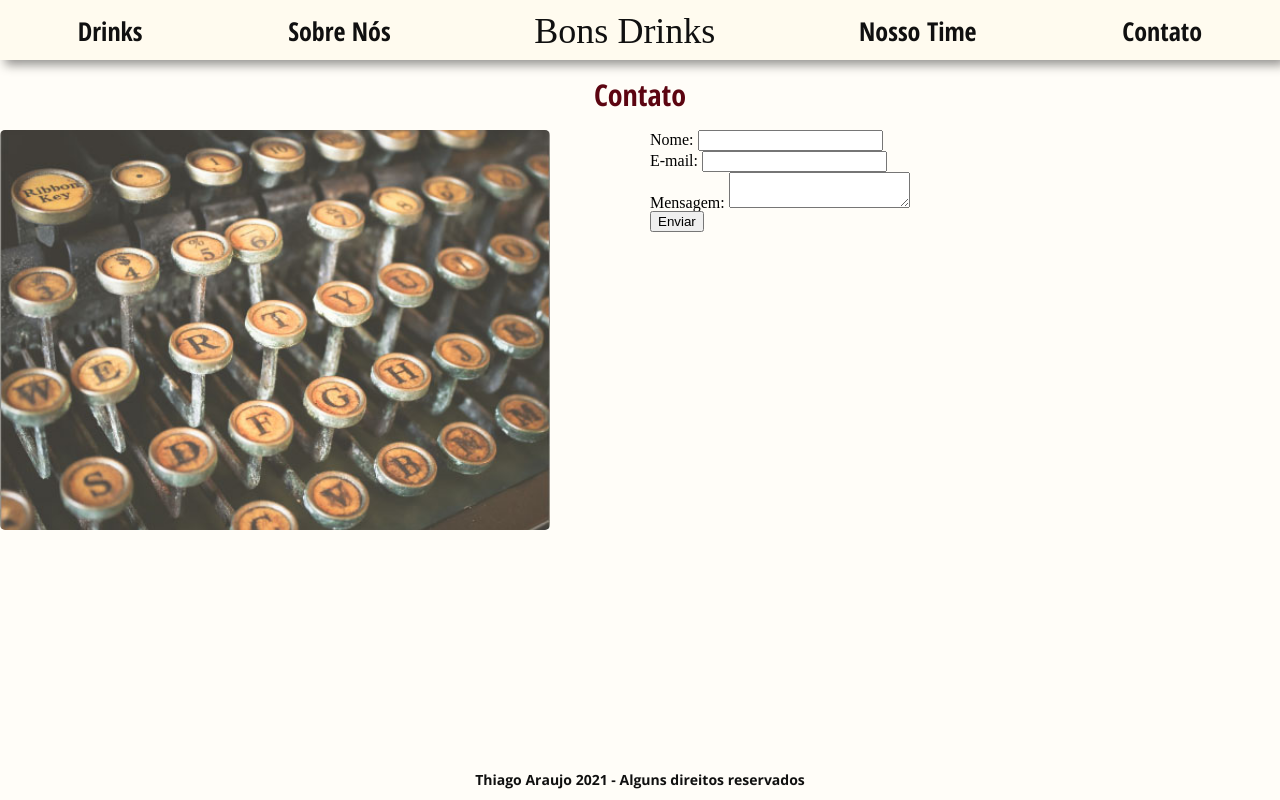
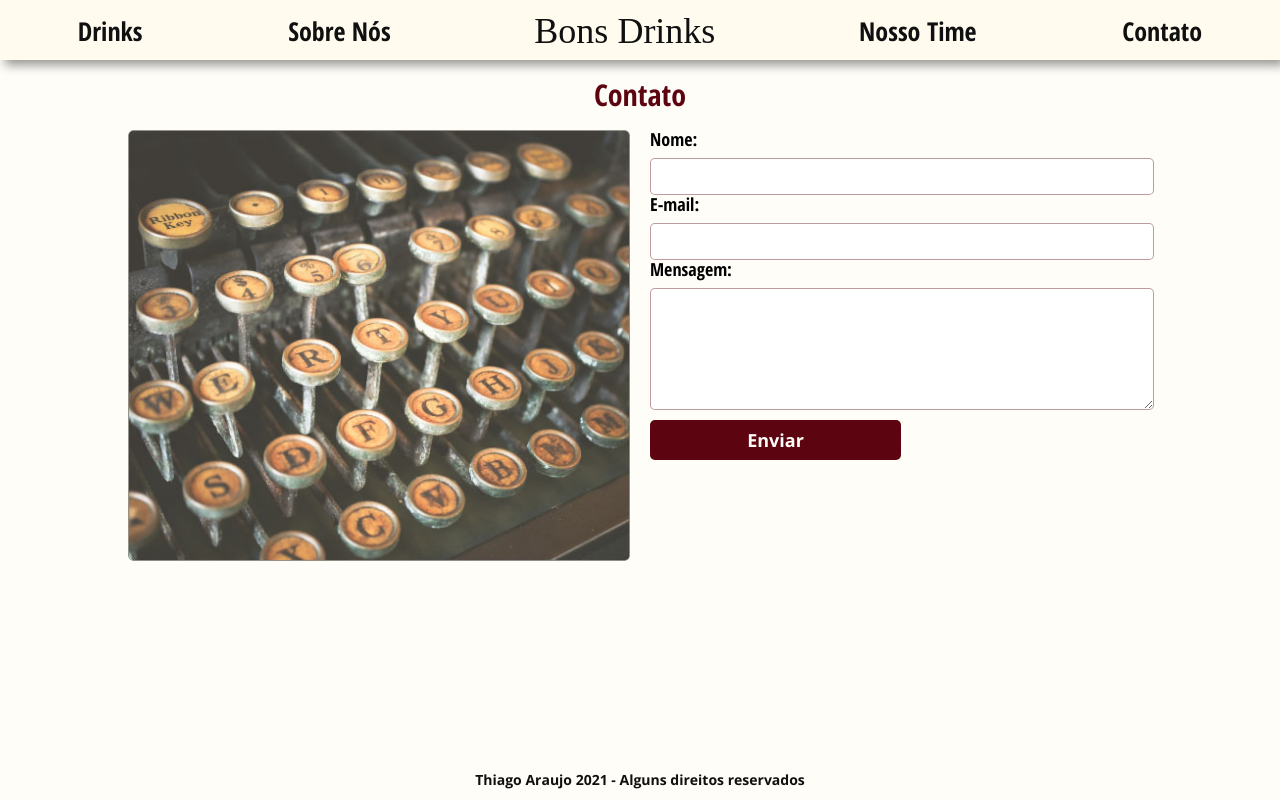
Before and after one commit to thiago-tga/Bons-Drinks, a React (Create React App) app in the folder my-app/: page /contato in a window 1280 px wide. Built offline with nearby package versions, Linux system fonts and the light colour scheme; a web font is replaced by a local one.

Commit message:
Finalizando form contato

```diff
--- /dev/null
+++ b/my-app/src/Componentes/AnimatedTitle/animatedTitle.css
@@ -0,0 +1,16 @@
+.logo{
+    font-family: var(--logo-font);
+    font-size: 120px;
+    text-align: center;
+    color: #fffdf8;
+    z-index: 2;
+    font-weight: 700;
+    animation-name: zoom;
+    animation-duration: 1000ms;
+    animation-fill-mode: forwards;
+}
+
+@keyframes zoom {
+    from {font-size: 50px;}
+    to {font-size: 120px;}
+}
--- /dev/null
+++ b/my-app/src/Componentes/AnimatedTitle/animatedTitle.jsx
@@ -0,0 +1,12 @@
+import React from 'react';
+import './animatedTitle.css';
+
+const AnimatedTitle = () => {
+    return (
+        <div className='homePage'>
+            <h1 className ='logo'>Bons Drinks</h1>
+        </div>
+    )
+}
+
+export default AnimatedTitle
--- /dev/null
+++ b/my-app/src/Componentes/Button/button.css
@@ -0,0 +1,36 @@
+.button{
+    font-size: 18px;
+    font-family: var(--body-font);
+    font-weight: 700;
+    color: #fffdf8;
+    background: #5c0511;
+    width: 100%;
+    padding: 8px 10px;
+    padding-top: 8px;
+    padding-right: 10px;
+    padding-bottom: 8px;
+    padding-left: 10px;
+    border-radius: 5px;
+    border-top-left-radius: 5px;
+    border-top-right-radius: 5px;
+    border-bottom-right-radius: 5px;
+    border-bottom-left-radius: 5px;
+    border: none;
+    border-top-color: initial;
+    border-top-style: none;
+    border-top-width: initial;
+    border-right-color: initial;
+    border-right-style: none;
+    border-right-width: initial;
+    border-bottom-color: initial;
+    border-bottom-style: none;
+    border-bottom-width: initial;
+    border-left-color: initial;
+    border-left-style: none;
+    border-left-width: initial;
+    border-image-source: initial;
+    border-image-slice: initial;
+    border-image-width: initial;
+    border-image-outset: initial;
+    border-image-repeat: initial;
+}
--- /dev/null
+++ b/my-app/src/Componentes/Button/button.jsx
@@ -0,0 +1,11 @@
+import React from 'react'
+import './button.css'
+
+const Button = () => {
+    return (
+        <div>
+            <button className='button' type='submit'>Enviar</button>
+        </div>
+    )
+}
+export default Button
--- a/my-app/src/Componentes/FormContato/FormContato.css
+++ b/my-app/src/Componentes/FormContato/FormContato.css
@@ -1,9 +1,10 @@
 .Form-contato-content{
     display: grid;
-    justify-content: center;
+    place-content: center;
     grid-template-areas:
     "title title"
     "half1 half2";
+    width: 80%;
     grid-template-columns: 1fr 1fr;
     grid-gap: 20px;
     row-gap: 20px;
@@ -11,6 +12,7 @@
     gap: 20px;
     row-gap: 20px;
     column-gap: 20px;
+    margin-left: 10%;
 }
 .title-contato{
     grid-area: 'title';
@@ -38,15 +40,15 @@
     max-width: 100%;
     align-self: start;
     object-fit: cover;
-    max-height: 400px;
-    width: 550px;
+    max-height: 100%;
+    width: 100%;
     border-radius: 5px;
     border-top-left-radius: 5px;
     border-top-right-radius: 5px;
     border-bottom-right-radius: 5px;
     border-bottom-left-radius: 5px;
 }
-.contact-form{
+.form{
     grid-area: half2;
     grid-row-start: half2;
     grid-column-start: half2;
@@ -56,10 +58,84 @@
     display: block;
     width: 100%;
 }
-.name{
+.formTitle{
     display: block;
     font-size: 18px;
     font-family: var(--title-font);
     font-weight: 700;
     margin-bottom: 10px;
 }
+.inputBox{
+    display: block;
+    width: 100%;
+    height: 35px;
+    border-radius: 5px;
+    border: 1px solid rgba(92,5,17,.4);
+    border-top-color: rgba(92, 5, 17, 0.4);
+    border-top-style: solid;
+    border-top-width: 1px;
+    border-right-color: rgba(92, 5, 17, 0.4);
+    border-right-style: solid;
+    border-right-width: 1px;
+    border-bottom-color: rgba(92, 5, 17, 0.4);
+    border-bottom-style: solid;
+    border-bottom-width: 1px;
+    border-left-color: rgba(92, 5, 17, 0.4);
+    border-left-style: solid;
+    border-left-width: 1px;
+    border-image-source: initial;
+    border-image-slice: initial;
+    border-image-width: initial;
+    border-image-outset: initial;
+    border-image-repeat: initial;
+    padding: 0;
+    padding-top: 0px;
+    padding-right: 0px;
+    padding-bottom: 0px;
+    padding-left: 0px;
+    font-size: 18px;
+    color: #101010;
+    font-family: var(--body-font);
+}
+.textAreaBox{
+    display: block;
+    width: 100%;
+    height: 120px;
+    border-radius: 5px;
+    border: 1px solid rgba(92,5,17,.4);
+    border-top-color: rgba(92, 5, 17, 0.4);
+    border-top-style: solid;
+    border-top-width: 1px;
+    border-right-color: rgba(92, 5, 17, 0.4);
+    border-right-style: solid;
+    border-right-width: 1px;
+    border-bottom-color: rgba(92, 5, 17, 0.4);
+    border-bottom-style: solid;
+    border-bottom-width: 1px;
+    border-left-color: rgba(92, 5, 17, 0.4);
+    border-left-style: solid;
+    border-left-width: 1px;
+    border-image-source: initial;
+    border-image-slice: initial;
+    border-image-width: initial;
+    border-image-outset: initial;
+    border-image-repeat: initial;
+    padding: 0;
+    padding-top: 0px;
+    padding-right: 0px;
+    padding-bottom: 0px;
+    padding-left: 0px;
+    font-size: 18px;
+    font-family: var(--body-font);
+    color: #101010;
+}
+.item-form-btn{
+    display: grid;
+    grid-template-areas: "esq dir";
+    grid-template-columns: 1fr 1fr;
+    grid-template-rows: 40px;
+    margin-top: 10px;
+}
+.btn-contact{
+    grid-area: 'dir';
+}
--- a/my-app/src/Componentes/FormContato/FormContato.jsx
+++ b/my-app/src/Componentes/FormContato/FormContato.jsx
@@ -1,35 +1,40 @@
 import React from 'react';
 import './FormContato.css';
 import imgForm from  '../../Asserts/img/contact-pic.jpg'
+import Button from '../Button/button'
 
 
 const FormContato = () => {
   return (
       <div className="Form-contato-content">
+
       <h1 className="title-contato">Contato</h1>
+
       <img className="contact-pic" src={imgForm} alt="" />
+
       <div className="form">
+
         <form className="contact-form">
+
           <div className="item-form">
-            <label htmlFor="name">Nome: </label>
-            <input type="text" name="name" id="" />
+            <label className='formTitle'htmlFor="name">Nome: </label>
+            <input className='inputBox' type="text" name="name" id="" />
           </div>
+
           <div className="item-form">
-            <label htmlFor="email">E-mail: </label>
-            <input type="email" name="email" id="" />
+            <label className='formTitle' htmlFor="email">E-mail: </label>
+            <input className='inputBox' type="email" name="email" id="" />
           </div>
+
           <div className="item-form">
-            <label htmlFor="message">Mensagem: </label>
-            <textarea name="message"></textarea>
+            <label className='formTitle' htmlFor="message">Mensagem: </label>
+            <textarea className='textAreaBox' name="message"></textarea>
           </div>
-          <div className="item-form">
-            <button
-              className="btn-contact highlight-secondary "
-              type="submit"
-            >
-              Enviar
-            </button>
+
+          <div className="item-form-btn">
+            <Button className="button btn-contact"/>
           </div>
+
         </form>
       </div>
     </div>
--- a/my-app/src/Pages/Home/home.css
+++ b/my-app/src/Pages/Home/home.css
@@ -4,21 +4,3 @@
     width: 100%;
     height: 100%;
 }
-
-.logo{
-    font-family: var(--logo-font);
-    font-size: 120px;
-    text-align: center;
-    color: #fffdf8;
-    z-index: 2;
-    font-weight: 700;
-    margin: 40px;
-    animation-name: zoom;
-    animation-duration: 1000ms;
-    animation-fill-mode: forwards;
-}
-
-@keyframes zoom {
-    from {font-size: 50px;}
-    to {font-size: 120px;}
-  }
--- a/my-app/src/Pages/Home/index.js
+++ b/my-app/src/Pages/Home/index.js
@@ -1,12 +1,13 @@
 import React from 'react';
 import './home.css';
+import AnimatedTitle from '../../Componentes/AnimatedTitle/animatedTitle'
 
 
 
 const Home = () => {
     return (
         <div className='homePage'>
-            <h1 className ='logo'>Bons Drinks</h1>
+            <AnimatedTitle/>
         </div>
     )
 }
--- a/my-app/src/Pages/NossoTime/nossoTime.css
+++ b/my-app/src/Pages/NossoTime/nossoTime.css
@@ -12,11 +12,7 @@
     justify-self: center
 }
 .titleNossoTime{
-    grid-area: 'title';
-    grid-row-start: title;
-    grid-column-start: title;
-    grid-row-end: title;
-    grid-column-end: title;
+    grid-area: title;
     justify-content: center;
     font-family: var(--title-font);
     font-weight: 700;
```
Also changed, not shown: my-app/src/Pages/Contato/ContatoStyle.css (deleted).
